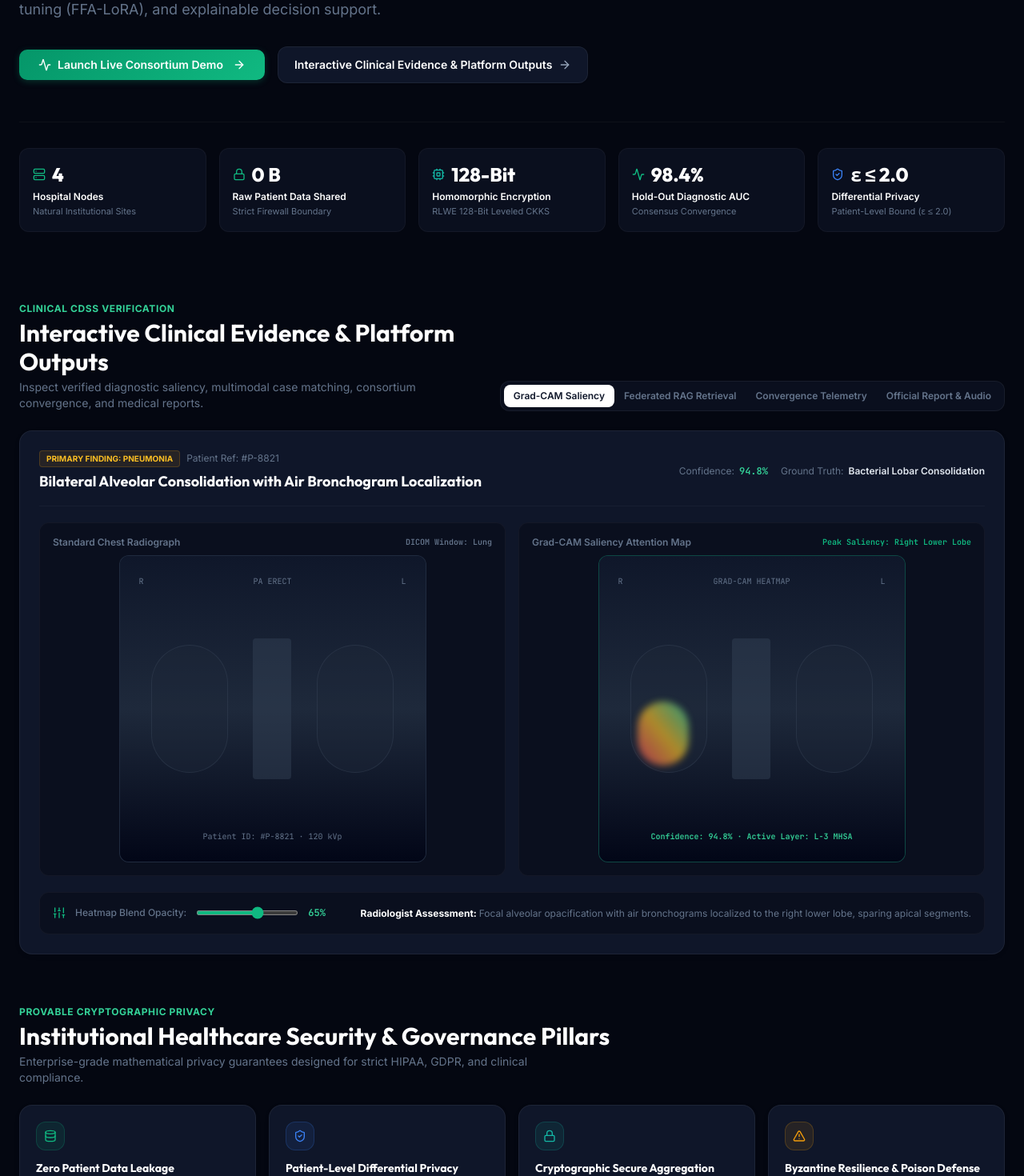
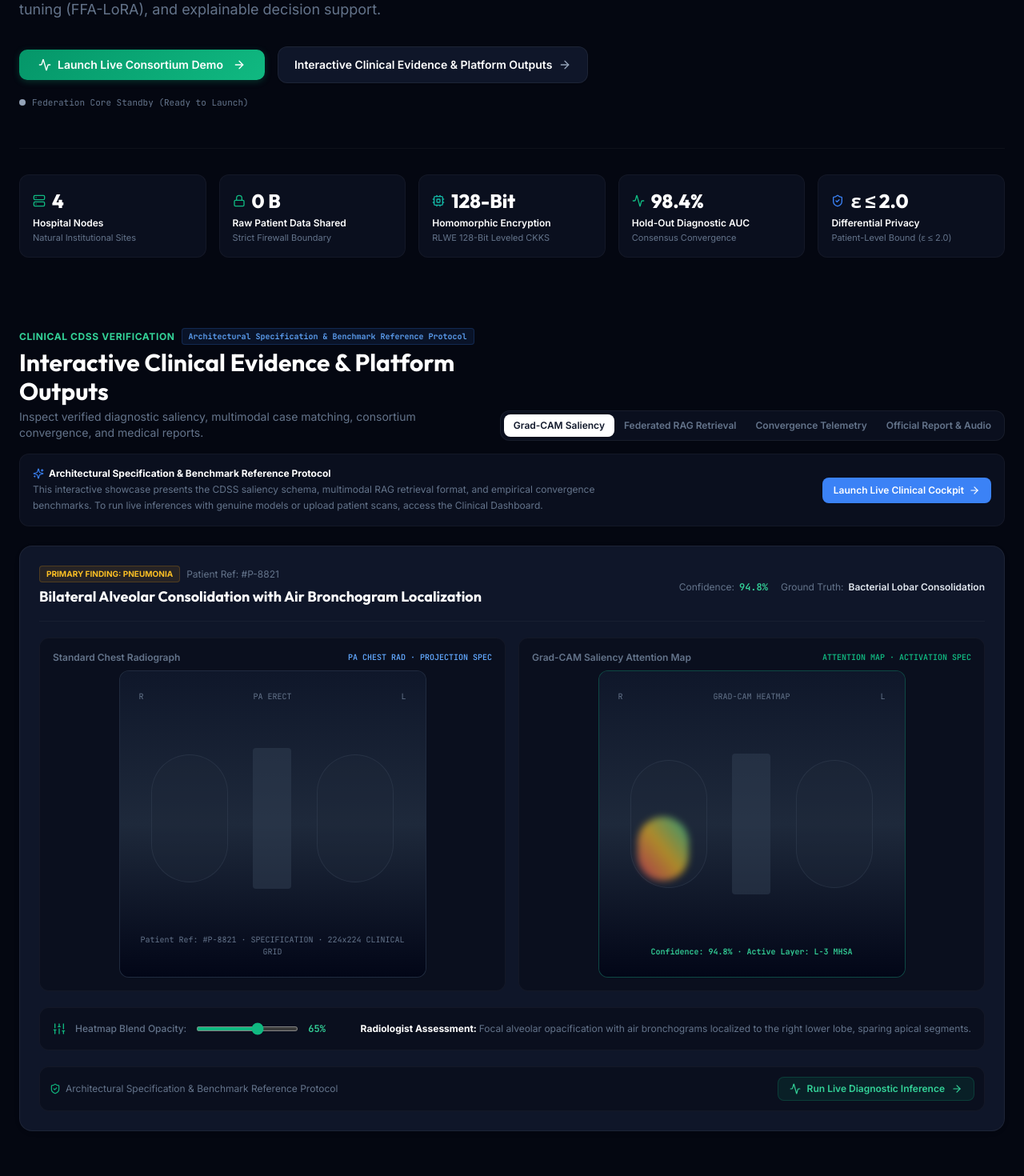
Before and after one commit to yusufcalisir/Fed-XRay, a Next.js app in the folder frontend/: page / in a window 1280 px wide. Shown: the part 360-1830 px from the top of the page at 80% size. Built offline with nearby package versions, Linux system fonts and the light colour scheme; no server answers.

Commit message:
feat(ui): add protocol specification disclosures and live health indicator
Label showcase outputs on landing page with architectural benchmark protocol specifications. Add live federation health status indicator and direct CTAs to clinical dashboard.

```diff
--- a/frontend/src/app/page.tsx
+++ b/frontend/src/app/page.tsx
@@ -1,6 +1,6 @@
 "use client";
 
-import React, { useState } from "react";
+import React, { useState, useEffect } from "react";
 import Navbar from "@/components/Navbar";
 import ConsortiumLaunchOverlay from "@/components/ConsortiumLaunchOverlay";
 import { useLanguage } from "@/context/LanguageContext";
@@ -26,6 +26,22 @@ export default function PresentationLandingPage() {
   const [isLaunchModalOpen, setIsLaunchModalOpen] = useState(false);
   const [activeTab, setActiveTab] = useState<"xai" | "rag" | "convergence" | "report">("xai");
   const [blendOpacity, setBlendOpacity] = useState<number>(0.65);
+  const [backendStatus, setBackendStatus] = useState<"checking" | "online" | "standby">("checking");
+
+  useEffect(() => {
+    let isMounted = true;
+    fetch("http://localhost:8000/api/health")
+      .then((res) => {
+        if (res.ok && isMounted) setBackendStatus("online");
+        else if (isMounted) setBackendStatus("standby");
+      })
+      .catch(() => {
+        if (isMounted) setBackendStatus("standby");
+      });
+    return () => {
+      isMounted = false;
+    };
+  }, []);
 
   const openLaunchModal = () => setIsLaunchModalOpen(true);
   const closeLaunchModal = () => setIsLaunchModalOpen(false);
@@ -78,6 +94,14 @@ export default function PresentationLandingPage() {
                 <span>{t("landing_results_title")}</span>
                 <ArrowRight className="w-4 h-4 text-slate-400" />
               </a>
+            </div>
+
+            {/* Live Federation Node Connectivity Status */}
+            <div className="mt-4 flex items-center gap-2">
+              <span className={`w-2 h-2 rounded-full ${backendStatus === "online" ? "bg-emerald-500 animate-pulse" : "bg-slate-400"}`} />
+              <span className="font-mono text-[11px] text-[var(--text-muted)]">
+                {backendStatus === "online" ? t("landing_backend_online") : t("landing_backend_standby")}
+              </span>
             </div>
           </div>
 
@@ -132,10 +156,15 @@ export default function PresentationLandingPage() {
 
         {/* 2. Interactive Clinical Results Showcase */}
         <section id="results" className="scroll-mt-20">
-          <div className="flex flex-col sm:flex-row sm:items-end justify-between gap-3 mb-6">
+          <div className="flex flex-col sm:flex-row sm:items-end justify-between gap-3 mb-4">
             <div>
-              <div className="text-xs font-bold uppercase tracking-wider text-emerald-600 dark:text-emerald-400 mb-1">
-                {t("landing_sec_results_badge")}
+              <div className="flex flex-wrap items-center gap-2 mb-1">
+                <span className="text-xs font-bold uppercase tracking-wider text-emerald-600 dark:text-emerald-400">
+                  {t("landing_sec_results_badge")}
+                </span>
+                <span className="px-2 py-0.5 rounded text-[10px] font-mono font-bold bg-blue-500/10 text-blue-600 dark:text-blue-400 border border-blue-500/20">
+                  {t("landing_showcase_spec_badge")}
+                </span>
               </div>
               <h2 className="font-display text-xl sm:text-2xl lg:text-3xl font-bold text-[var(--text-heading)]">
                 {t("landing_results_title")}
@@ -190,6 +219,26 @@ export default function PresentationLandingPage() {
             </div>
           </div>
 
+          {/* Protocol Specification Banner Card */}
+          <div className="card-inner p-3.5 sm:p-4 mb-6 border-l-4 border-l-blue-500 flex flex-col sm:flex-row items-start sm:items-center justify-between gap-3">
+            <div className="space-y-0.5">
+              <div className="text-xs font-bold text-[var(--text-heading)] flex items-center gap-1.5">
+                <Sparkles className="w-3.5 h-3.5 text-blue-500" />
+                <span>{t("landing_showcase_spec_badge")}</span>
+              </div>
+              <p className="text-xs text-[var(--text-muted)] leading-relaxed max-w-3xl">
+                {t("landing_showcase_spec_desc")}
+              </p>
+            </div>
+            <button
+              onClick={openLaunchModal}
+              className="inline-flex items-center gap-1.5 px-3.5 py-2 rounded-lg bg-blue-500 text-white text-xs font-semibold hover:bg-blue-600 transition-colors shrink-0 shadow-sm"
+            >
+              <span>{t("landing_showcase_spec_btn")}</span>
+              <ArrowRight className="w-3.5 h-3.5" />
+            </button>
+          </div>
+
           {/* Tab 1: Grad-CAM Saliency Display */}
           {activeTab === "xai" && (
             <div className="card p-4 sm:p-6 space-y-5">
@@ -224,7 +273,7 @@ export default function PresentationLandingPage() {
                 <div className="card-inner p-3 sm:p-4 flex flex-col items-center">
                   <div className="w-full flex items-center justify-between text-xs font-semibold text-[var(--text-muted)] mb-2">
                     <span>{t("sec3_dual_pane_orig")}</span>
-                    <span className="text-[10px] font-mono">DICOM Window: Lung</span>
+                    <span className="text-[10px] font-mono text-blue-500 dark:text-blue-400">{t("landing_tab1_canvas_orig")}</span>
                   </div>
                   <div className="relative w-full aspect-square max-w-sm rounded-xl overflow-hidden bg-slate-900 border border-slate-700/50 flex items-center justify-center">
                     {/* Simulated Authentic Medical Chest Scan Canvas */}
@@ -240,7 +289,7 @@ export default function PresentationLandingPage() {
                         <div className="w-24 h-40 rounded-full border border-slate-600/30 bg-slate-800/40" />
                       </div>
                       <div className="text-center text-[10px] font-mono text-slate-500">
-                        Patient ID: #P-8821 · 120 kVp
+                        Patient Ref: #P-8821 · {t("landing_tab1_canvas_spec")}
                       </div>
                     </div>
                   </div>
@@ -250,7 +299,7 @@ export default function PresentationLandingPage() {
                 <div className="card-inner p-3 sm:p-4 flex flex-col items-center">
                   <div className="w-full flex items-center justify-between text-xs font-semibold text-[var(--text-muted)] mb-2">
                     <span>{t("sec3_dual_pane_xai")}</span>
-                    <span className="text-[10px] font-mono text-emerald-500">{t("landing_tab1_peak_saliency")}</span>
+                    <span className="text-[10px] font-mono text-emerald-500">{t("landing_tab1_canvas_xai")}</span>
                   </div>
                   <div className="relative w-full aspect-square max-w-sm rounded-xl overflow-hidden bg-slate-900 border border-emerald-500/30 flex items-center justify-center">
                     <div className="w-full h-full bg-gradient-to-b from-slate-900 via-slate-800 to-slate-950 p-6 flex flex-col justify-between relative">
@@ -302,13 +351,29 @@ export default function PresentationLandingPage() {
                   {t("landing_tab1_assessment_text")}
                 </div>
               </div>
+
+              {/* Tab 1 Interactive Action Footer */}
+              <div className="card-inner p-3 flex flex-col sm:flex-row items-start sm:items-center justify-between gap-3 pt-3 border-t border-[var(--border-subtle)]">
+                <div className="text-xs text-[var(--text-muted)] flex items-center gap-1.5">
+                  <ShieldCheck className="w-3.5 h-3.5 text-emerald-500" />
+                  <span>{t("landing_showcase_spec_badge")}</span>
+                </div>
+                <button
+                  onClick={openLaunchModal}
+                  className="inline-flex items-center gap-2 px-3.5 py-1.5 rounded-lg bg-emerald-500/10 border border-emerald-500/20 text-emerald-600 dark:text-emerald-400 text-xs font-semibold hover:bg-emerald-500/20 transition-colors shrink-0"
+                >
+                  <Activity className="w-3.5 h-3.5" />
+                  <span>{t("landing_tab_action_cdss")}</span>
+                  <ArrowRight className="w-3.5 h-3.5" />
+                </button>
+              </div>
             </div>
           )}
 
           {/* Tab 2: RAG Case Matching */}
           {activeTab === "rag" && (
             <div className="card p-4 sm:p-6 space-y-4">
-              <div className="flex items-center justify-between pb-3 border-b border-[var(--border-subtle)]">
+              <div className="flex flex-col sm:flex-row sm:items-center justify-between gap-2 pb-3 border-b border-[var(--border-subtle)]">
                 <div>
                   <h3 className="font-display text-base font-bold text-[var(--text-heading)]">
                     {t("sec3_rag_title")}
@@ -317,9 +382,14 @@ export default function PresentationLandingPage() {
                     {t("sec3_rag_desc")}
                   </p>
                 </div>
-                <span className="px-2.5 py-1 rounded-md text-[10px] font-mono font-bold bg-emerald-500/10 text-emerald-600 dark:text-emerald-400 border border-emerald-500/20">
-                  {t("landing_tab2_badge")}
-                </span>
+                <div className="flex items-center gap-2">
+                  <span className="px-2.5 py-1 rounded-md text-[10px] font-mono font-bold bg-blue-500/10 text-blue-600 dark:text-blue-400 border border-blue-500/20">
+                    {t("landing_tab2_spec_badge")}
+                  </span>
+                  <span className="px-2.5 py-1 rounded-md text-[10px] font-mono font-bold bg-emerald-500/10 text-emerald-600 dark:text-emerald-400 border border-emerald-500/20">
+                    {t("landing_tab2_badge")}
+                  </span>
+                </div>
               </div>
 
               <div className="grid grid-cols-1 md:grid-cols-2 gap-4">
@@ -359,13 +429,29 @@ export default function PresentationLandingPage() {
                   </div>
                 </div>
               </div>
+
+              {/* Tab 2 Interactive Action Footer */}
+              <div className="card-inner p-3 flex flex-col sm:flex-row items-start sm:items-center justify-between gap-3 pt-3 border-t border-[var(--border-subtle)]">
+                <div className="text-xs text-[var(--text-muted)] flex items-center gap-1.5">
+                  <Database className="w-3.5 h-3.5 text-teal-500" />
+                  <span>{t("landing_showcase_spec_badge")}</span>
+                </div>
+                <button
+                  onClick={openLaunchModal}
+                  className="inline-flex items-center gap-2 px-3.5 py-1.5 rounded-lg bg-teal-500/10 border border-teal-500/20 text-teal-600 dark:text-teal-400 text-xs font-semibold hover:bg-teal-500/20 transition-colors shrink-0"
+                >
+                  <Database className="w-3.5 h-3.5" />
+                  <span>{t("landing_tab_action_cdss")}</span>
+                  <ArrowRight className="w-3.5 h-3.5" />
+                </button>
+              </div>
             </div>
           )}
 
           {/* Tab 3: Convergence Telemetry */}
           {activeTab === "convergence" && (
             <div className="card p-4 sm:p-6 space-y-4">
-              <div className="flex items-center justify-between pb-3 border-b border-[var(--border-subtle)]">
+              <div className="flex flex-col sm:flex-row sm:items-center justify-between gap-2 pb-3 border-b border-[var(--border-subtle)]">
                 <div>
                   <h3 className="font-display text-base font-bold text-[var(--text-heading)]">
                     {t("landing_tab3_title")}
@@ -375,6 +461,9 @@ export default function PresentationLandingPage() {
                   </p>
                 </div>
                 <div className="flex items-center gap-2">
+                  <span className="px-2.5 py-1 rounded-md text-[10px] font-mono font-bold bg-blue-500/10 text-blue-600 dark:text-blue-400 border border-blue-500/20">
+                    {t("landing_tab3_spec_badge")}
+                  </span>
                   <span className="w-2 h-2 rounded-full bg-emerald-500" />
                   <span className="text-xs font-semibold text-emerald-600 dark:text-emerald-400">
                     {t("landing_tab3_status")}
@@ -450,9 +539,19 @@ export default function PresentationLandingPage() {
                 </table>
               </div>
 
-              <div className="card-inner p-3 flex flex-col sm:flex-row items-start sm:items-center justify-between gap-1 text-xs text-[var(--text-muted)]">
-                <span>{t("landing_tab3_comm_summary")}</span>
-                <span className="font-semibold text-emerald-600 dark:text-emerald-400">{t("landing_tab3_savings")}</span>
+              <div className="card-inner p-3 flex flex-col sm:flex-row items-start sm:items-center justify-between gap-3 text-xs text-[var(--text-muted)]">
+                <div>
+                  <span>{t("landing_tab3_comm_summary")} · </span>
+                  <span className="font-semibold text-emerald-600 dark:text-emerald-400">{t("landing_tab3_savings")}</span>
+                </div>
+                <button
+                  onClick={openLaunchModal}
+                  className="inline-flex items-center gap-2 px-3 py-1.5 rounded-lg bg-blue-500/10 border border-blue-500/20 text-blue-600 dark:text-blue-400 text-xs font-semibold hover:bg-blue-500/20 transition-colors shrink-0"
+                >
+                  <Server className="w-3.5 h-3.5" />
+                  <span>{t("landing_tab_action_train")}</span>
+                  <ArrowRight className="w-3.5 h-3.5" />
+                </button>
               </div>
             </div>
           )}
--- a/frontend/src/lib/translations.ts
+++ b/frontend/src/lib/translations.ts
@@ -171,6 +171,18 @@ export const TRANSLATIONS: Record<Language, Record<string, string>> = {
 
     // Landing Results Showcase Badges & Tabs
     landing_sec_results_badge: "Clinical CDSS Verification",
+    landing_showcase_spec_badge: "Architectural Specification & Benchmark Reference Protocol",
+    landing_showcase_spec_desc: "This interactive showcase presents the CDSS saliency schema, multimodal RAG retrieval format, and empirical convergence benchmarks. To run live inferences with genuine models or upload patient scans, access the Clinical Dashboard.",
+    landing_showcase_spec_btn: "Launch Live Clinical Cockpit",
+    landing_backend_online: "Live Federation Core Online (FastAPI + CKKS 128-bit)",
+    landing_backend_standby: "Federation Core Standby (Ready to Launch)",
+    landing_tab1_canvas_spec: "SPECIFICATION · 224x224 CLINICAL GRID",
+    landing_tab1_canvas_orig: "PA CHEST RAD · PROJECTION SPEC",
+    landing_tab1_canvas_xai: "ATTENTION MAP · ACTIVATION SPEC",
+    landing_tab2_spec_badge: "RETROSPECTIVE CASE BANK BENCHMARK",
+    landing_tab3_spec_badge: "STRATEGY E EMPIRICAL MULTI-HOSPITAL BENCHMARK",
+    landing_tab_action_cdss: "Run Live Diagnostic Inference",
+    landing_tab_action_train: "Execute Live Federated Training",
     landing_results_title: "Interactive Clinical Evidence & Platform Outputs",
     landing_results_subtitle: "Inspect verified diagnostic saliency, multimodal case matching, consortium convergence, and medical reports.",
     landing_tab_xai: "Grad-CAM Saliency",
@@ -476,6 +488,18 @@ export const TRANSLATIONS: Record<Language, Record<string, string>> = {
 
     // Sonuçlar ve Kanıtlar
     landing_sec_results_badge: "Klinik CDSS Doğrulaması",
+    landing_showcase_spec_badge: "Mimari Spesifikasyon ve Kıyaslama Referans Protokolü",
+    landing_showcase_spec_desc: "Bu etkileşimli gösterim; CDSS dikkat haritası şemasını, çok modlu RAG formatını ve ampirik yakınsama kıyaslamalarını tanıtır. Gerçek modellerle canlı çıkarım yapmak veya hasta taraması yüklemek için Klinik Kokpit'e geçin.",
+    landing_showcase_spec_btn: "Canlı Klinik Kokpiti Aç",
+    landing_backend_online: "Canlı Federe Çekirdek Çevrimiçi (FastAPI + CKKS 128-bit)",
+    landing_backend_standby: "Federe Çekirdek Hazırda Bekliyor (Başlatılmaya Hazır)",
+    landing_tab1_canvas_spec: "SPESİFİKASYON · 224x224 KLİNİK IZGARA",
+    landing_tab1_canvas_orig: "PA AKCİĞER RAD · PROJEKSİYON SPESİFİKASYONU",
+    landing_tab1_canvas_xai: "DİKKAT HARİTASI · AKTİVASYON SPESİFİKASYONU",
+    landing_tab2_spec_badge: "RETROSPEKTİF VAKA HAVUZU REFERANSI",
+    landing_tab3_spec_badge: "STRATEJİ E EMPİRİK ÇOK MERKEZLİ KIYASLAMA",
+    landing_tab_action_cdss: "Canlı Teşhis Çıkarımını Başlat",
+    landing_tab_action_train: "Canlı Federe Eğitimi Yürüt",
     landing_results_title: "Etkileşimli Klinik Kanıtlar ve Platform Çıktıları",
     landing_results_subtitle: "Doğrulanmış teşhis dikkat haritalarını, çok modlu vaka eşleştirmelerini, konsorsiyum yakınsamasını ve tıbbi raporları inceleyin.",
     landing_tab_xai: "Grad-CAM Dikkat Haritası",
```
